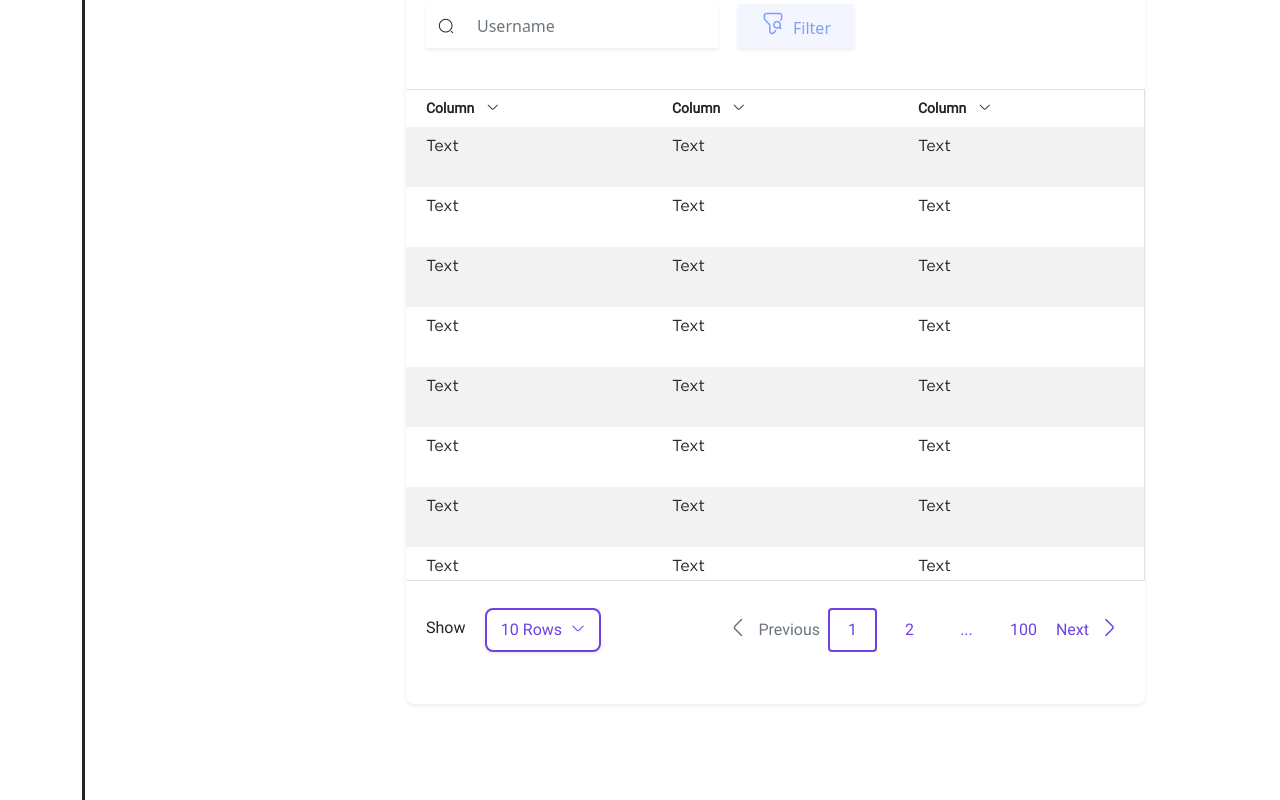
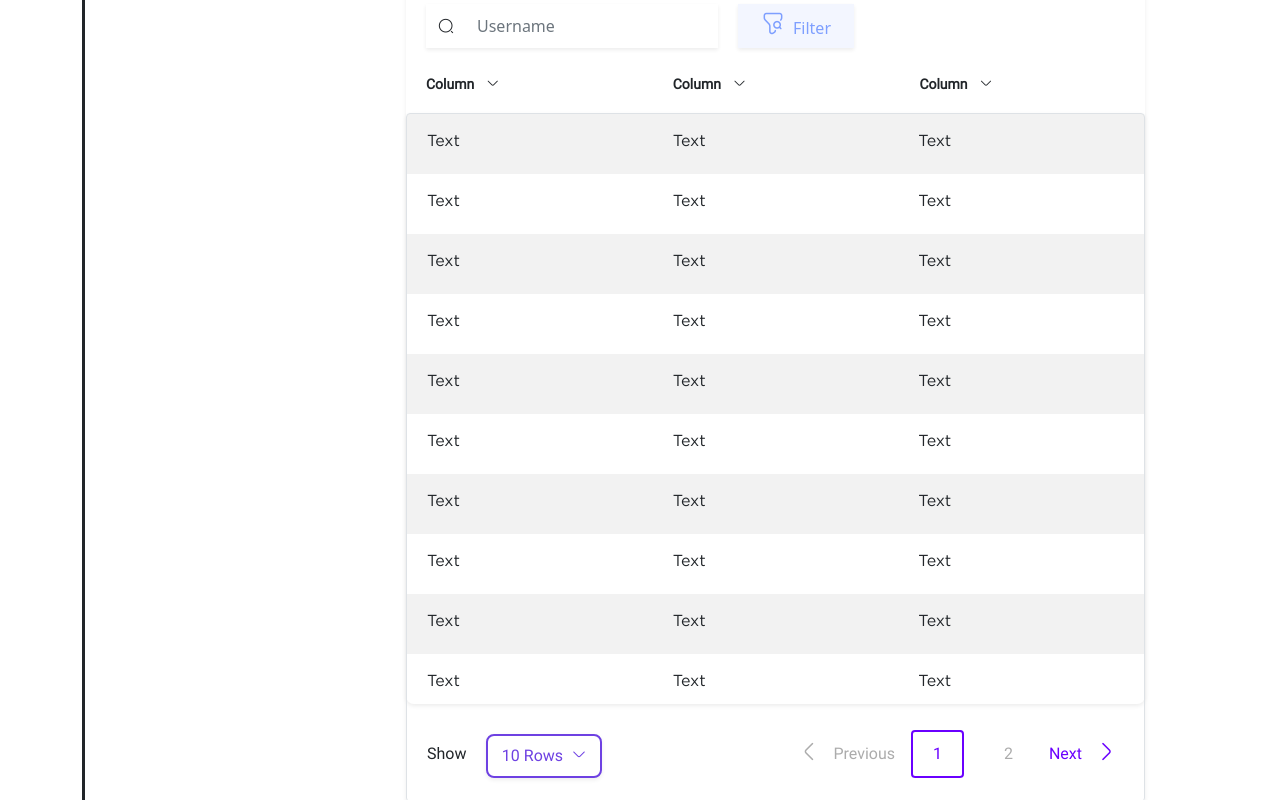
Before and after one commit to integratr-azamora/integratrGov-license-management, a Vue app: page / in a window 1280 px wide. Shown: the part 2780-3580 px from the top of the page. Built offline with nearby package versions, Linux system fonts and the light colour scheme.

Commit message:
Table update

```diff
--- a/src/assets/base.css
+++ b/src/assets/base.css
@@ -82,6 +82,7 @@
   --c-size-90px:5.625rem;
   --c-size-100px:6.25rem;
   --c-size-152px:9.5rem;
+  --c-size-173px:10.813rem;
   /* sizes  */
 
   /* fonts */
--- a/src/assets/main.css
+++ b/src/assets/main.css
@@ -2,6 +2,7 @@
 @import './css/bootstrap.css';
 @import './vuesax.css';
 @import './component-button.css';
+@import './tables.css';
 
 
 #app {
--- /dev/null
+++ b/src/assets/tables.css
@@ -0,0 +1,3 @@
+.margin-left-165px{
+    margin-left: var(--c-size-173px);
+}
--- a/src/components/Tables.vue
+++ b/src/components/Tables.vue
@@ -61,6 +61,23 @@
                </div>
                <!-- table Header Row5 -->
                <!-- table Header Row6 -->
+               <div class="bor-style-solid d-flex flex-row px-20px">
+                   <!-- col1  -->
+                   <div>
+                      <span class="font-table-column" > Column <i class="isax isax-arrow-down-1 size-icon-table-arrow ms-2"></i></span>
+                   </div>
+                   <!-- col1  -->
+                   <!-- col2  -->
+                   <div>
+                      <span class="font-table-column margin-left-165px"> Column <i class="isax isax-arrow-down-1 size-icon-table-arrow ms-2"></i></span>
+                   </div>
+                   <!-- col2  -->
+                   <!-- col3  -->
+                   <div>
+                      <span class="font-table-column margin-left-165px"> Column <i class="isax isax-arrow-down-1 size-icon-table-arrow ms-2"></i></span>
+                   </div>
+                   <!-- col3  -->
+                </div>
                <!-- table Header Row6 -->
                <!-- table Header Row7 -->
                <div class="bor-style-solid d-flex flex-row px-20px">
@@ -71,92 +88,76 @@
                <!-- table Header Row7 -->
                <!-- table Header  -->
                <!-- table Body  -->
-               <div class="table-responsive overflow-auto border border-start-0 table-overflow-size" >
+               <div class="table-responsive border border rounded-1 shadow-sm" >
                   <table class="table table-borderless table-striped table-hover font-table-text" >
-                    <thead>
-                       <tr>
-                          <th class="text-start px-20px font-table-column" >Column <i class="isax isax-arrow-down-1 size-icon-table-arrow ms-2"></i></th>
-                          <th class="text-start px-20px font-table-column" >Column <i class="isax isax-arrow-down-1 size-icon-table-arrow ms-2"></i></th>
-                          <th class="text-start px-20px font-table-column" >Column <i class="isax isax-arrow-down-1 size-icon-table-arrow ms-2"></i></th>
-                       </tr>
-                    </thead>
                      <tbody>
                         <!-- row1  -->
                         <tr class="size-table-tabledata column">
-                           <td class="text-start px-20px">Text</td>
-                           <td class="text-start px-20px">Text</td>
-                           <td class="text-start px-20px">Text</td>
+                           <td class="text-start px-20px p-3">Text</td>
+                           <td class="text-start px-20px p-3">Text</td>
+                           <td class="text-start px-20px p-3">Text</td>
                         </tr>
                         <!-- row2  -->
                         <tr class="size-table-tabledata">
-                           <td class="text-start px-20px">Text</td>
-                           <td class="text-start px-20px">Text</td>
-                           <td class="text-start px-20px">Text</td>
+                           <td class="text-start px-20px p-3">Text</td>
+                           <td class="text-start px-20px p-3">Text</td>
+                           <td class="text-start px-20px p-3">Text</td>
                         </tr>
                         <!-- row3  -->
                         <tr class="size-table-tabledata">
-                           <td class="text-start px-20px">Text</td>
-                           <td class="text-start px-20px">Text</td>
-                           <td class="text-start px-20px">Text</td>
+                           <td class="text-start px-20px p-3">Text</td>
+                           <td class="text-start px-20px p-3">Text</td>
+                           <td class="text-start px-20px p-3">Text</td>
                         </tr>
                         <!-- row4  -->
                         <tr class="size-table-tabledata">
-                           <td class="text-start px-20px">Text</td>
-                           <td class="text-start px-20px">Text</td>
-                           <td class="text-start px-20px">Text</td>
+                           <td class="text-start px-20px p-3">Text</td>
+                           <td class="text-start px-20px p-3">Text</td>
+                           <td class="text-start px-20px p-3">Text</td>
                         </tr>
                         <!-- row5  -->
                         <tr class="size-table-tabledata">
-                           <td class="text-start px-20px">Text</td>
-                           <td class="text-start px-20px">Text</td>
-                           <td class="text-start px-20px">Text</td>
+                           <td class="text-start px-20px p-3">Text</td>
+                           <td class="text-start px-20px p-3">Text</td>
+                           <td class="text-start px-20px p-3">Text</td>
                         </tr>
                         <!-- row6  -->
                         <tr class="size-table-tabledata">
-                           <td class="text-start px-20px">Text</td>
-                           <td class="text-start px-20px">Text</td>
-                           <td class="text-start px-20px">Text</td>
+                           <td class="text-start px-20px p-3">Text</td>
+                           <td class="text-start px-20px p-3">Text</td>
+                           <td class="text-start px-20px p-3">Text</td>
                         </tr>
                         <!-- row7  -->
                         <tr class="size-table-tabledata">
-                           <td class="text-start px-20px">Text</td>
-                           <td class="text-start px-20px">Text</td>
-                           <td class="text-start px-20px">Text</td>
+                           <td class="text-start px-20px p-3">Text</td>
+                           <td class="text-start px-20px p-3">Text</td>
+                           <td class="text-start px-20px p-3">Text</td>
                         </tr>
                         <!-- row8  -->
                         <tr class="size-table-tabledata">
-                           <td class="text-start px-20px">Text</td>
-                           <td class="text-start px-20px">Text</td>
-                           <td class="text-start px-20px">Text</td>
+                           <td class="text-start px-20px p-3">Text</td>
+                           <td class="text-start px-20px p-3">Text</td>
+                           <td class="text-start px-20px p-3">Text</td>
                         </tr>
                         <!-- row9  -->
                         <tr class="size-table-tabledata">
-                           <td class="text-start px-20px">Text</td>
-                           <td class="text-start px-20px">Text</td>
-                           <td class="text-start px-20px">Text</td>
+                           <td class="text-start px-20px p-3">Text</td>
+                           <td class="text-start px-20px p-3">Text</td>
+                           <td class="text-start px-20px p-3">Text</td>
                         </tr>
                         <!-- row10  -->
                         <tr class="size-table-tabledata">
-                           <td class="text-start px-20px">Text</td>
-                           <td class="text-start px-20px">Text</td>
-                           <td class="text-start px-20px">Text</td>
+                           <td class="text-start px-20px p-3">Text</td>
+                           <td class="text-start px-20px p-3">Text</td>
+                           <td class="text-start px-20px p-3">Text</td>
                         </tr>
 
                      </tbody>
                   </table>
-               </div>
-               <!-- table Body  -->
-               <!-- table Footer Row8 Column -->
-               <div class="col d-flex flex-row px-20px">
-                  <!-- px box  -->
-                  <div class=" size-box-20  ms-60px" ></div>
-                  <!-- px box  -->
-               </div>
-               <!-- table Footer Row8 Column -->
-            </div>
-            <div>
+                  <div>
+
                <!-- table Footer Row9 Column -->
-               <div class="d-flex flex-row justify-content-between me-20px font-table-pagination">
+               <div class="d-flex flex-row justify-content-between me-20px font-table-pagination d-flex align-items-start">
                   <div class="d-flex flex-row mt-1">
                      <!-- text  -->
                      <p class="pt-2 ms-20px">Show</p>
@@ -170,28 +171,15 @@
                      </div>
                   </div>
                   <!-- button  -->
+
                   <!-- pagination  -->
-                  <div class="d-flex flex-row font-table-pagination d-flex align-items-center">
-                     <a href="#" class=" m-1"><i class="isax isax-arrow-left-2 size-icon-24px text-muted"></i></a>
-                     <a href="">
-                        <p class="text-muted m-1">Previous</p>
-                     </a>
-                     <button type="button" class=" size-table-pagination bor-style-pagination m-1 bg-white">
-                     <span class=" color-table-pagination-text">1</span>
-                     </button>
-                     <button type="button" class=" size-table-pagination bor-style-none m-1 bg-white">
-                     <span class=" color-table-pagination-text">2</span>
-                     </button>
-                     <button type="button" class=" size-table-pagination bor-style-none m-1 bg-white">
-                     <span class=" color-table-pagination-text">...</span>
-                     </button>
-                     <button type="button" class=" size-table-pagination bor-style-none m-1 bg-white">
-                     <span class=" color-table-pagination-text">100</span>
-                     </button>
-                     <a href="">
-                        <p class="color-table-pagination-text m-1">Next</p>
-                     </a>
-                     <a href="#" class=" m-1"><i class="isax isax-arrow-right-3 size-icon-24px color-table-pagination-text "></i></a>
+                  <div class="d-flex flex-row">
+                     <button class="button-pagination bg-none color-dimgray border-color-none"><i class="isax isax-arrow-left-24 icon-button-round-24px"></i></button>
+                     <button class="button-pagination bg-none color-dimgray border-color-none ">Previous</button>
+                     <button class="button-pagination bg-none color-indigo border-color-indigo px-20 py-10 mx-10">1</button>
+                     <button class="button-pagination bg-none color-dimgray border-color-none px-20 py-10 mx-10 ">2</button>
+                     <button class="button-pagination bg-none color-indigo border-color-none ">Next</button>
+                     <button class="button-pagination bg-none color-indigo border-color-none"><i class="isax isax-arrow-right-34 icon-button-round-24px"></i></button>
                   </div>
                   <!-- pagination  -->
                </div>
@@ -204,6 +192,11 @@
                </div>
                <!-- table Footer Row10 Column -->
             </div>
+               </div>
+               <!-- table Body  -->
+
+            </div>
+
             <!-- row1  -->
          </div>
       </div>
```
